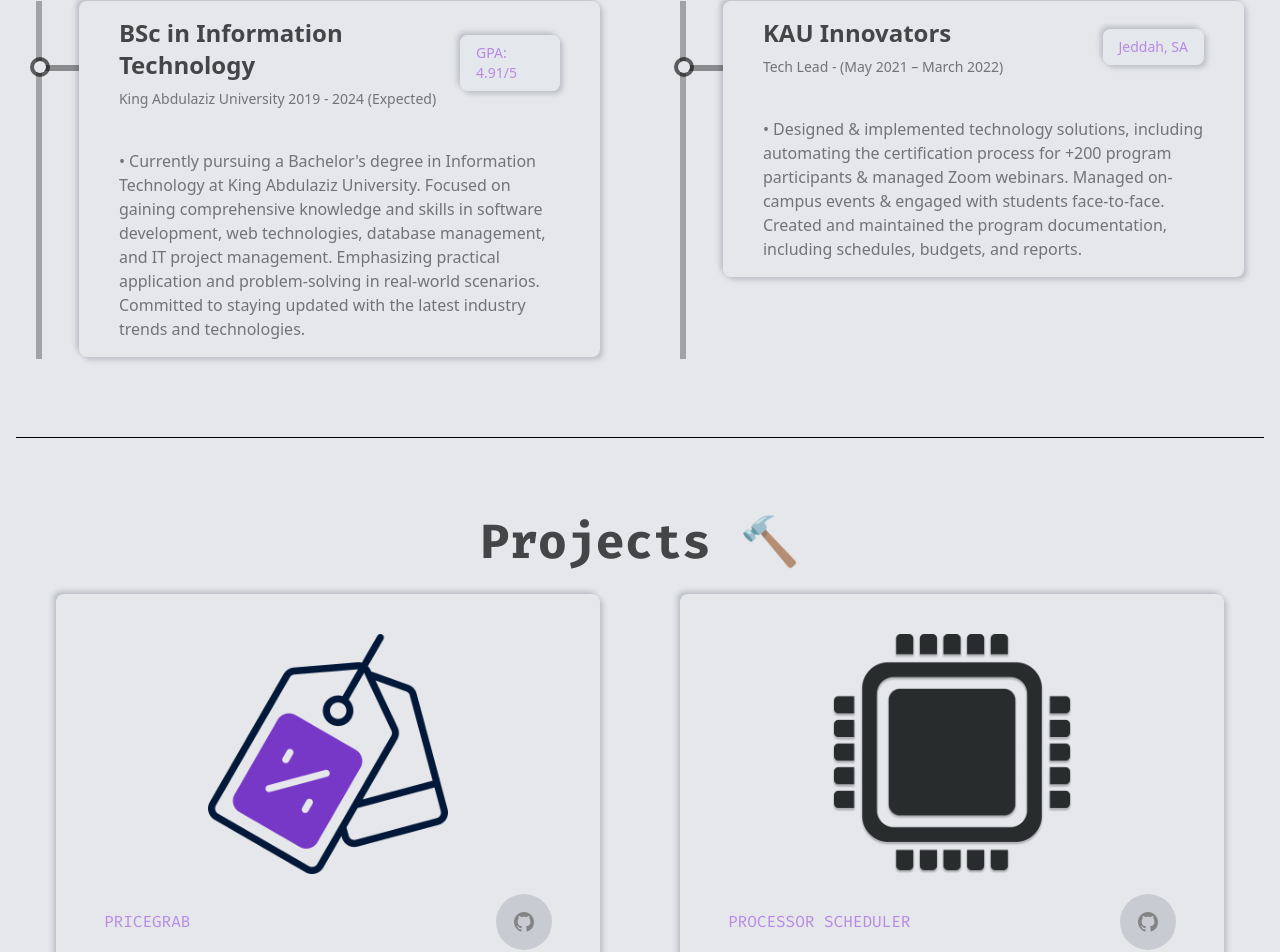
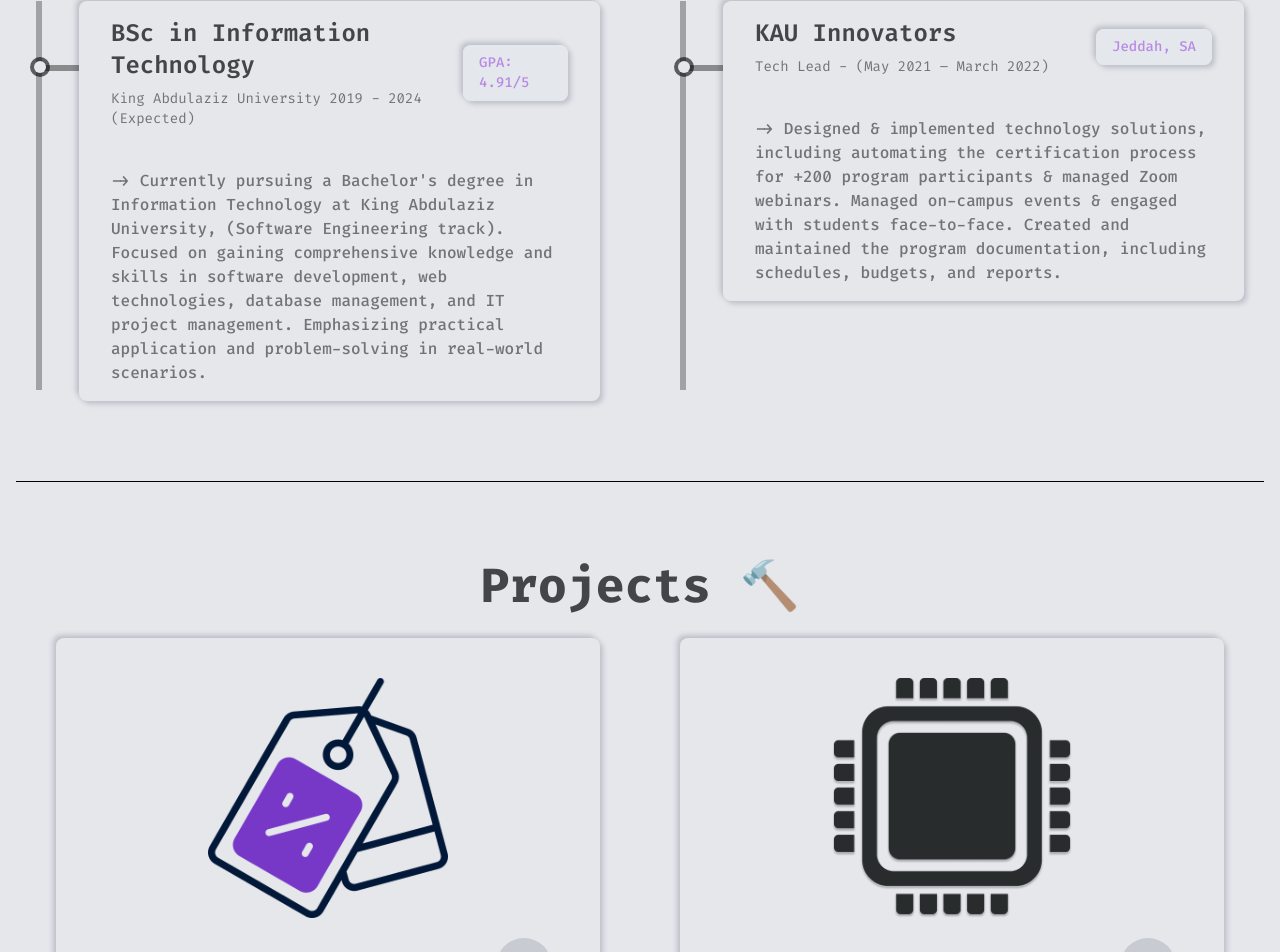
Before and after one commit to AhmadRFC/alabbasei.com, a React (Create React App) app: page / in a window 1280 px wide. Shown: the part 1233-2185 px from the top of the page. Built offline with nearby package versions, Linux system fonts and the light colour scheme.

Commit message:
updating descriptions & adding details & updating resume

```diff
--- a/src/components/footer/Footer.js
+++ b/src/components/footer/Footer.js
@@ -50,7 +50,7 @@
           >AhmadRFC 🇸🇦</a>
         </p>
         <p className="flex justify-center">
-          This website is open-source on <a className="text-designColor"
+          This website is open-source on<a className="text-designColor"
             href="https://github.com/AhmadRFC/alabbasei.com"
             target="_blank"
             rel="noreferrer">&nbsp;GitHub</a>
--- a/src/components/projects/Projects.js
+++ b/src/components/projects/Projects.js
@@ -6,22 +6,26 @@
 
 const Projects = () => {
   return (
-    <section id="projects" className="w-full py-20 border-b-[1px] border-b-black text-[#000000b3]">
-      <div className="flex justify-center items-center text-center">
+    <section
+      id="projects"
+      className="w-full py-20 border-b-[1px] border-b-black text-[#000000b3]"
+    >
+      <div className="flex justify-center font-titleFont items-center text-center">
         <Title title="Projects 🔨" />
       </div>
       <div className="grid grid-col-1 md:grid-cols-2 xl:grid-cols-2 gap-6 xl:gap-20 mx-10">
         <ProjectsCard
-          title='Pricegrab'
-          des='this is a descriptiomajkscnjksfna asfija so jasn'
+          title="Pricegrab"
+          des="'Pricegrab' is an online shopping tool that helps you find products by searching various websites. It provides you with a convenient sorted list of prices for the same product, starting from the cheapest option to the most expensive. Pricegrab aims to save users both time and money by simplifying the product comparison process."
           src={prjOne}
           github={"https://github.com/AhmadRFC/process_scheduling_solver"}
         />
         <ProjectsCard
-          title='Processor Scheduler'
-          des='this is a descriptiomajkscnjksfna asfija so jasn'
+          title="Processor Scheduler"
+          des="'Processor Scheduler' is a scheduling processing solver that takes process details from a text file and performs various calculations to generate an optimal schedule. It also includes a GUI built with Swing that displays the Gantt chart of the generated schedule.
+          This project was a collaborative effort among myself and my friends."
           src={prjTwo}
-          github={'https://github.com/PriceGrab/pricegrab'}
+          github={"https://github.com/PriceGrab/pricegrab"}
         />
       </div>
     </section>
--- a/src/components/projects/ProjectsCard.js
+++ b/src/components/projects/ProjectsCard.js
@@ -27,7 +27,7 @@
                 </a>
               </div>
             </div>
-            <p className="text-sm tracking-wide mt-3 hover:text-[#848484] duration-300">
+            <p className="text-sm font-bodyFont tracking-wide mt-3">
               {des}
             </p>
           </div>
--- a/src/components/resume/Education.js
+++ b/src/components/resume/Education.js
@@ -19,7 +19,7 @@
               title="BSc in Information Technology"
               subTitle="King Abdulaziz University 2019 - 2024 (Expected)"
               result="GPA: 4.91/5"
-              des="• Currently pursuing a Bachelor's degree in Information Technology at King Abdulaziz University. Focused on gaining comprehensive knowledge and skills in software development, web technologies, database management, and IT project management. Emphasizing practical application and problem-solving in real-world scenarios. Committed to staying updated with the latest industry trends and technologies."
+              des="-> Currently pursuing a Bachelor's degree in Information Technology at King Abdulaziz University, (Software Engineering track). Focused on gaining comprehensive knowledge and skills in software development, web technologies, database management, and IT project management. Emphasizing practical application and problem-solving in real-world scenarios."
             />
           </div>
         </div>
@@ -37,7 +37,7 @@
               title="KAU Innovators"
               subTitle="Tech Lead - (May 2021 – March 2022)"
               result="Jeddah, SA"
-              des="• Designed & implemented technology solutions, including automating the certification process for +200 program participants & managed Zoom webinars.
+              des="-> Designed & implemented technology solutions, including automating the certification process for +200 program participants & managed Zoom webinars.
                Managed on-campus events & engaged with students face-to-face.
                Created and maintained the program documentation, including schedules, budgets, and
               reports."
--- a/src/components/resume/Resume.js
+++ b/src/components/resume/Resume.js
@@ -8,7 +8,7 @@
   const [skillData, setSkillData] = useState(false);
   return (
     <section id="resume" className="w-full px-5 py-20 border-b-[1px] border-b-black">
-      <div className="flex justify-center items-center text-center">
+      <div className="flex justify-center font-titleFont items-center text-center">
         <Title title="Resume 📝" />
       </div>
       <div>
--- a/src/components/resume/ResumeCard.js
+++ b/src/components/resume/ResumeCard.js
@@ -8,19 +8,19 @@
           <span className="w-3 h-3 rounded-full bg-bodyColor inline-flex group-hover:bg-designColor duration-300"></span>
         </span>
       </div>
-      <div className="w-full bg-bodyColor hover:bg-gradient-to-b hover:from-bodyColor hover:to-[#d1d5db] transition-colors duration-100 rounded-lg p-4 lg:px-10 flex flex-col justify-center gap-6 lg:gap-10 shadow-shadowOne">
+      <div className="w-full bg-bodyColor hover:bg-gradient-to-b hover:from-bodyColor hover:to-[#d1d5db] transition-colors duration-100 rounded-lg p-4 lg:px-8 flex flex-col justify-center gap-6 lg:gap-10 shadow-shadowOne">
         <div className="flex flex-col lg:flex-row justify-between gap-4 lg:gap-0 lgl:items-center">
-          <div>
+          <div className="font-titleFont">
             <h3 className="text-xl md:text-2xl font-semibold">{title}</h3>
             <p className="text-sm mt-2 text-[#00000080]">{subTitle}</p>
           </div>
           <div>
-            <p className="px-4 py-2 text-designColor bg-bodyColor bg-opacity-90 rounded-lg flex justify-center items-center shadow-shadowOne text-sm font-medium">
+            <p className="px-4 py-2 font-bodyFont text-designColor bg-bodyColor bg-opacity-90 rounded-lg flex justify-center items-center shadow-shadowOne text-sm font-medium">
               {result}
             </p>
           </div>
         </div>
-        <p className="text-sm md:text-base font-medium text-[#00000080]">
+        <p className="text-sm md:text-base font-medium font-bodyFont text-[#00000080]">
           {des}
         </p>
       </div>
```
